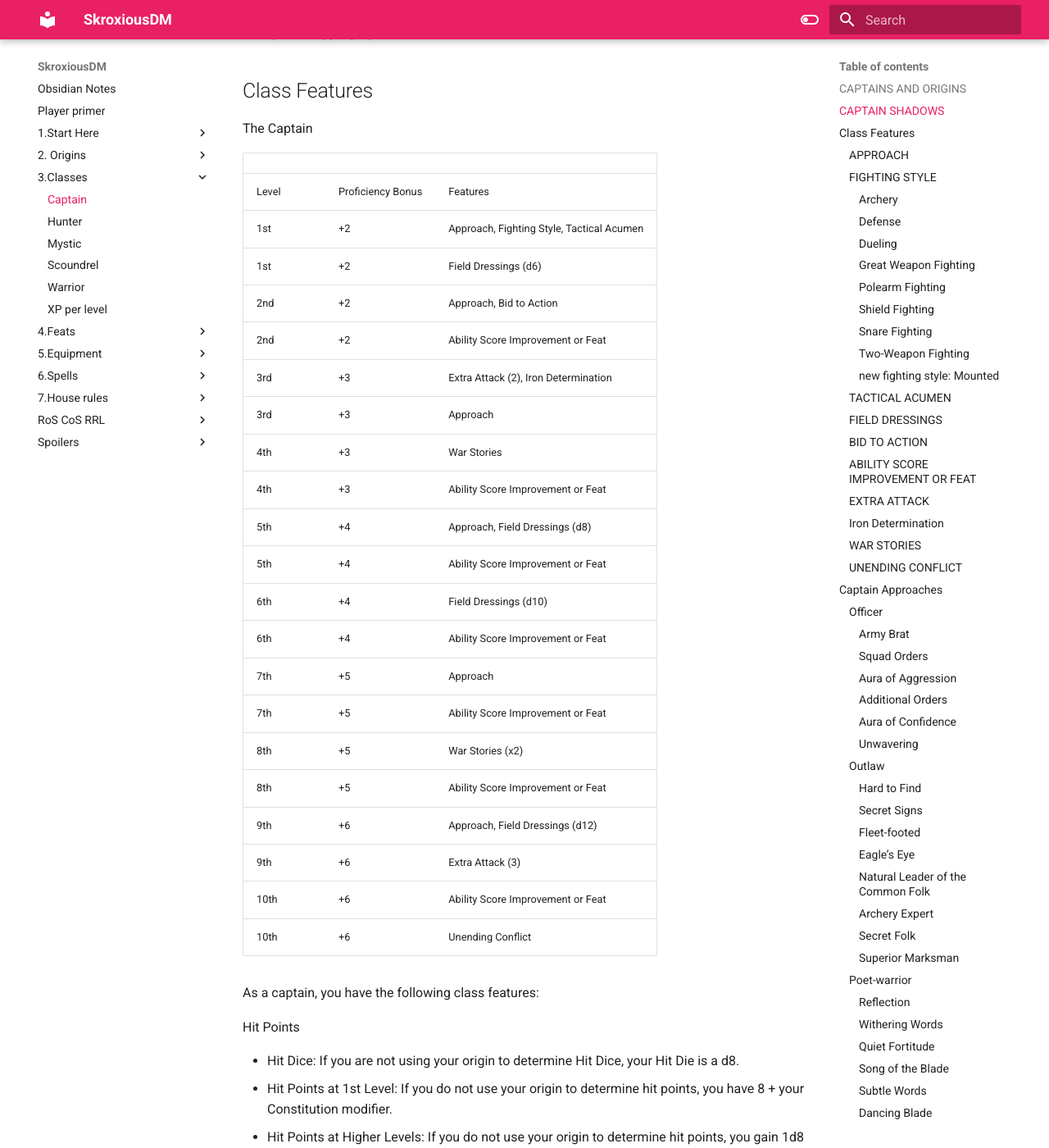
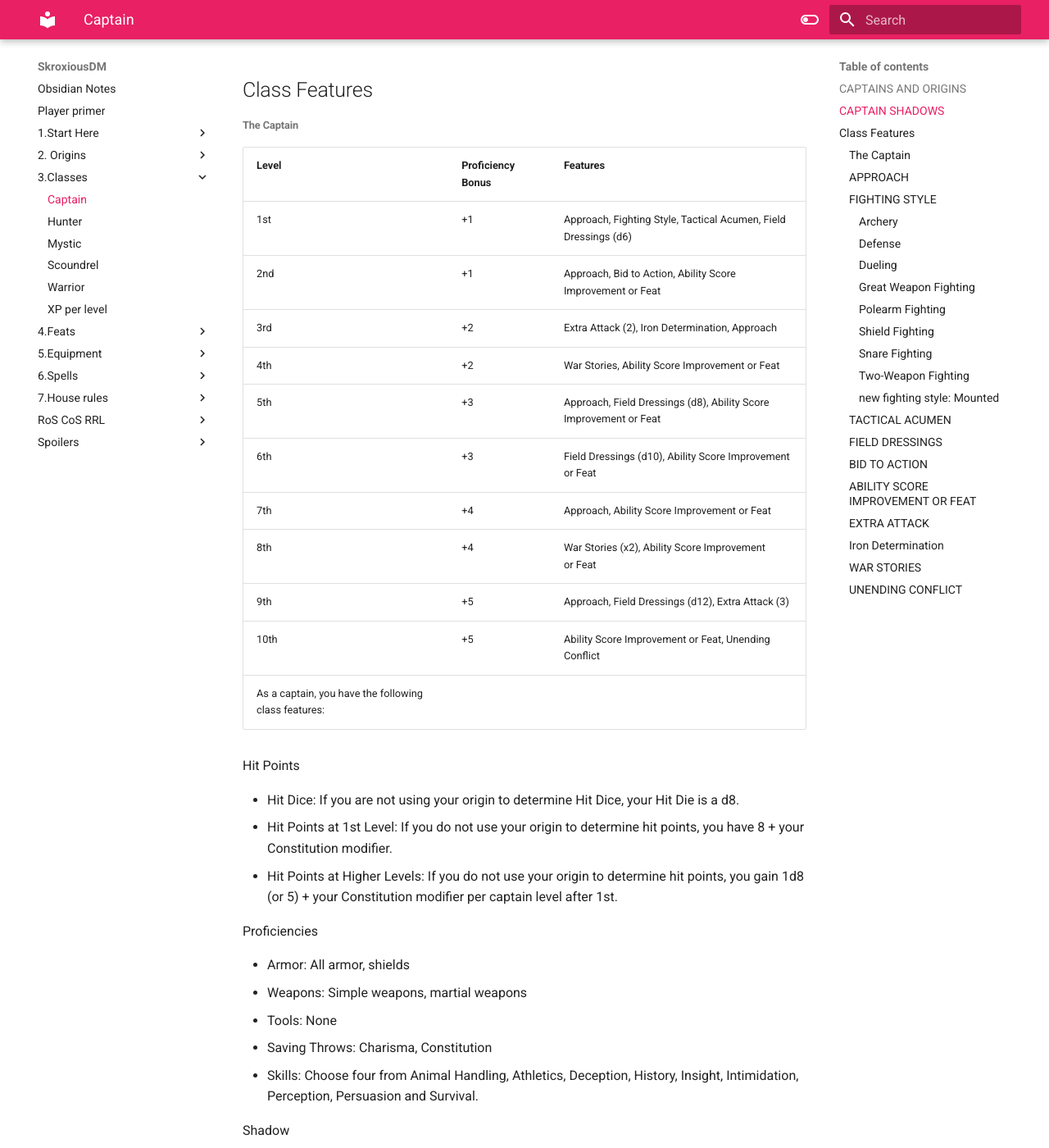
Before and after one commit to SkroxiousDM/SkroxiousDM, an MkDocs documentation site: the page built from docs/3.Classes/Captain.md, in a window 1280 px wide and 1400 px high, scrolled down 702 px. Shown: the whole window at 82% size. Built offline with MkDocs 1.6.1 and Material for MkDocs 9.7.7, drawn with Linux system fonts in a browser that asks for light colours.

Commit message:
vault backup: 2023-10-31 21:28:22

```diff
--- a/docs/3.Classes/Captain.md
+++ b/docs/3.Classes/Captain.md
@@ -1,45 +1,31 @@
-
+# Captain
 	“War is not just won with soldiers, war is won in the planning tent and with leaders on the field.”
 	– Field Marshal Beremo Herengol.
 
 THE CAPTAIN CLASS provides the battlefield leaders that were so important in the defeat of the Dark Lords. They are expected to lead both on the battlefield and off it, so they possess both personal martial prowess combined with a capability to command and train others to improve the fighting ability of a group as a whole.
 
-## CAPTAINS AND ORIGINS
+#### CAPTAINS AND ORIGINS
 
 Most captains are found among humans, especially the Ambrian nobility. Barbarian tactics are usually more direct, but they sometimes produce a chieftain that values long-­term thinking and strategy. Sometimes, exceptional ogres can become captains, focusing less on complex tactics and instead using ‘lead from the front’ tactics. Changelings are rarely trusted enough to serve as captains and the few goblin captains that exist tend to focus on leading goblin raiding parties rather than adventuring groups.
 
-## CAPTAIN SHADOWS
+#### CAPTAIN SHADOWS
 
 The Shadows of young captains can glow like their burnished armor shining in the noon-­day sun. But for those captains who have experienced battle and sent forth warriors on impossible missions, knowing that their deaths were part of a larger plan, they have darker spots where their soul no longer shines and they might begin to coalesce into darkness as a captain realizes the futility of struggling against the world itself.
 
 ## Class Features
-
-The Captain
-
-|   |   |   |
+###### The Captain
+|Level|Proficiency Bonus|Features|
 |---|---|---|
-|Level|Proficiency Bonus|Features|
-|1st|+2|Approach, Fighting Style, Tactical Acumen|
-|1st|+2|Field Dressings (d6)|
-|2nd|+2|Approach, Bid to Action|
-|2nd|+2|Ability Score Improvement or Feat|
-|3rd|+3|Extra Attack (2), Iron Determination|
-|3rd|+3|Approach|
-|4th|+3|War Stories|
-|4th|+3|Ability Score Improvement or Feat|
-|5th|+4|Approach, Field Dressings (d8)|
-|5th|+4|Ability Score Improvement or Feat|
-|6th|+4|Field Dressings (d10)|
-|6th|+4|Ability Score Improvement or Feat|
-|7th|+5|Approach|
-|7th|+5|Ability Score Improvement or Feat|
-|8th|+5|War Stories (x2)|
-|8th|+5|Ability Score Improvement or Feat|
-|9th|+6|Approach, Field Dressings (d12)|
-|9th|+6|Extra Attack (3)|
-|10th|+6|Ability Score Improvement or Feat|
-|10th|+6|Unending Conflict|
-
+|1st|+1|Approach, Fighting Style, Tactical Acumen, Field Dressings (d6)|
+|2nd|+1|Approach, Bid to Action, Ability Score Improvement or Feat|
+|3rd|+2|Extra Attack (2), Iron Determination, Approach|
+|4th|+2|War Stories, Ability Score Improvement or Feat|
+|5th|+3|Approach, Field Dressings (d8), Ability Score Improvement or Feat|
+|6th|+3|Field Dressings (d10), Ability Score Improvement or Feat|
+|7th|+4|Approach, Ability Score Improvement or Feat|
+|8th|+4|War Stories (x2), Ability Score Improvement or Feat|
+|9th|+5|Approach, Field Dressings (d12), Extra Attack (3)|
+|10th|+5|Ability Score Improvement or Feat, Unending Conflict|
 As a captain, you have the following class features:
 
 Hit Points
```
Also changed, not shown: docs/3.Classes/Mystic.md (+4 -3 lines).
